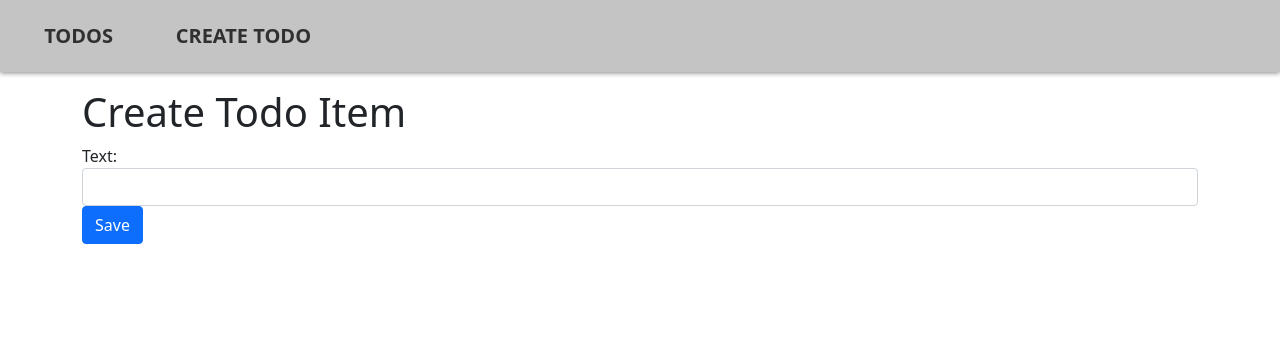
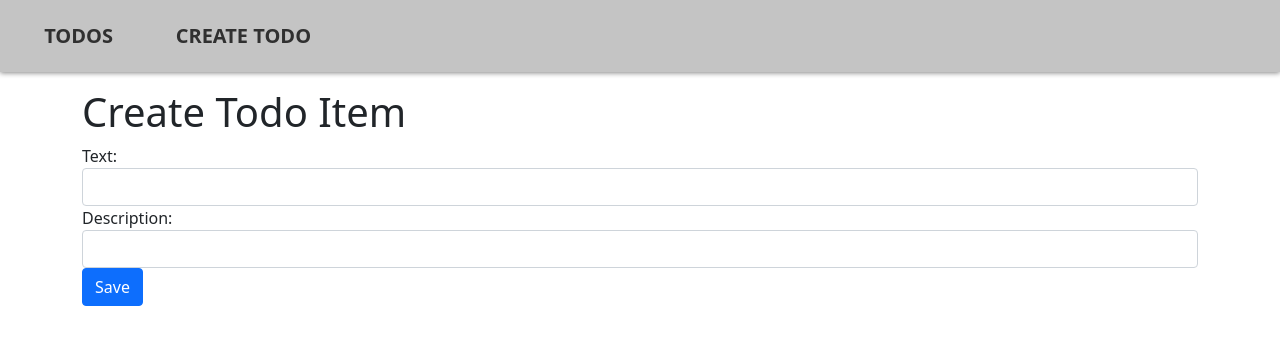
Before and after one commit to Cha-er-si/CRUD_MERN, a React (Create React App) app: page /create in a window 1280 px wide. Shown: the top 344 px of the page. Built offline with nearby package versions, Linux system fonts and the light colour scheme.

Commit message:
Added Description Field

```diff
--- a/src/components/TodoForm.js
+++ b/src/components/TodoForm.js
@@ -3,7 +3,10 @@ import { useForm } from 'react-hook-form';
 
 const TodoForm = ({ todo, onSubmit }) => {
   const { register, handleSubmit } = useForm({
-    defaultValues: { text: todo ? todo.text : '' },
+    defaultValues: {
+      text: todo ? todo.text : '',
+      description: todo ? todo.description : '',
+    },
   });
 
   const submitHandler = handleSubmit((data) => {
@@ -21,6 +24,14 @@ const TodoForm = ({ todo, onSubmit }) => {
           name='text'
           id='text'
         />
+        <label htmlFor='description'>Description:</label>
+        <input
+          {...register('description', { required: true })}
+          className='form-control'
+          type='description'
+          name='description'
+          id='description'
+        />
       </div>
       <div className='form-group'>
         <button type='submit' className='btn btn-primary'>
--- a/src/components/TodoList.js
+++ b/src/components/TodoList.js
@@ -21,6 +21,7 @@ const TodoList = () => {
           <thead>
             <tr>
               <th>Text</th>
+              <th>Description</th>
               <th>Action</th>
             </tr>
           </thead>
@@ -28,6 +29,7 @@ const TodoList = () => {
             {items.map((todo) => (
               <tr key={todo._id}>
                 <td>{todo.text}</td>
+                <td>{todo.description}</td>
                 <td>
                   <Link to={`/edit/${todo._id}`}>Edit</Link>
                 </td>
```
Also changed, not shown: 1 other file (tests, documents, lock files or other folders).
